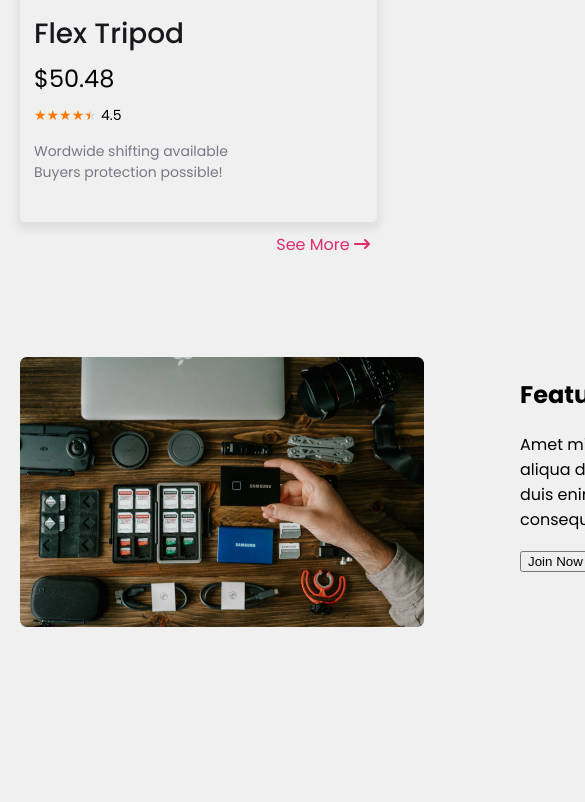
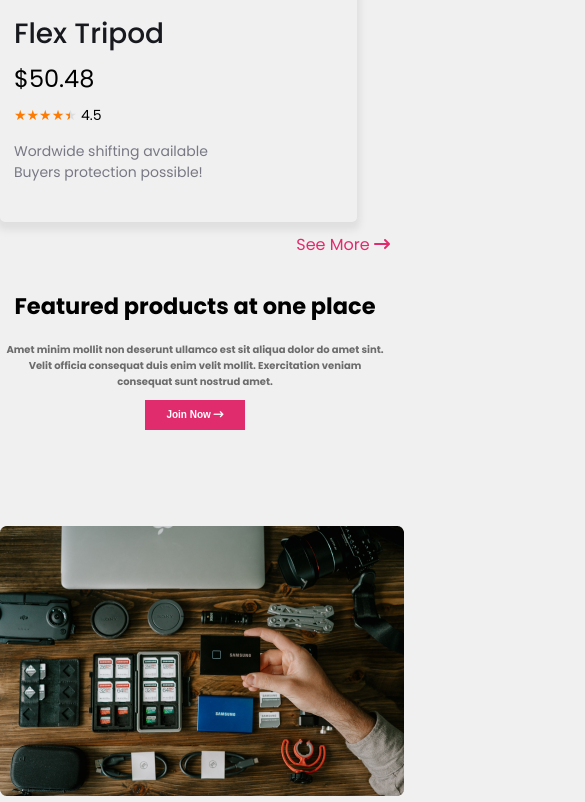
Before and after one commit to EmtiazRahman/Influencer-Gear-Website, a plain HTML site: page index.html in a window 390 px wide. Shown: the part 5635-6437 px from the top of the page, 585 px wide, since content can reach past the window. Before the commit the page ends 6362 px from the top, so only its background shows below. Drawn offline with Linux system fonts and the light colour scheme.

Commit message:
Featured section done

```diff
--- a/index.html
+++ b/index.html
@@ -203,7 +203,7 @@
             <div class="feature-img"><img src="images/gear.png" alt=""></div>
             <div class="feature-items">
                 <h2>Featured products at one place</h2>
-                <p class="feaure-description" >Amet minim mollit non deserunt ullamco est sit aliqua dolor do amet sint. Velit officia consequat
+                <p class="feature-description" >Amet minim mollit non deserunt ullamco est sit aliqua dolor do amet sint. Velit officia consequat
                     duis enim velit mollit. Exercitation veniam consequat sunt nostrud amet.</p>
                     <button class="join-now">Join Now <i class="fa-solid fa-arrow-right-long"></i></button>
 
--- a/style.css
+++ b/style.css
@@ -158,7 +158,7 @@ nav{
 
 /* Feature style */
 .featured{
-    width: 900px;
+    width: 1000px;
     height: 270px;
     display: flex;
     justify-content:center ;
@@ -170,10 +170,30 @@ nav{
     width: 404px;
     height: 270px;
 }
+
+.feature-description{
+    color: #6C6C6C;
+    font-size: 16px;
+    font-weight: bold;
+}
+.featured{
+    font-size: 20px;
+    font-weight: bold;
+}
+.join-now{
+    width: 155px;
+    height: 44px;
+    padding: 10px 10px;
+    border-style: none;
+    color: white;
+    background-color: #E02C6D;
+    font-size: 16px;
+    font-weight: bold;
+}
 /* Media Query  */
 @media screen and (max-width: 576px) {
     body{
-        margin: 0 20px;
+        margin: 0 auto;
     }
     /* nav items */
     nav{
@@ -265,7 +285,38 @@ nav{
     .see-more{
     text-align: right;
     margin: 10px 0;
+    width: 100%;
+}
+.featured{
+    flex-direction: column-reverse;
+    text-align: center;
+    width: 100%;
+}
+.feature-img{
+    width: 100%;
+    height: 188px;
 
 }
+.feature-description{
+    color: #6C6C6C;
+    font-size: 10px;
+    font-weight: bold;
+    width: 100%;
+}
+.featured{
+    font-size: 15px;
+    font-weight: bold;
+}
+.join-now{
+    width: 100px;
+    height: 30px;
+    padding: 8px 8px;
+    border-style: none;
+    color: white;
+    background-color: #E02C6D;
+    font-size: 10px;
+    font-weight: bold;
+}
+
 
 }
```
